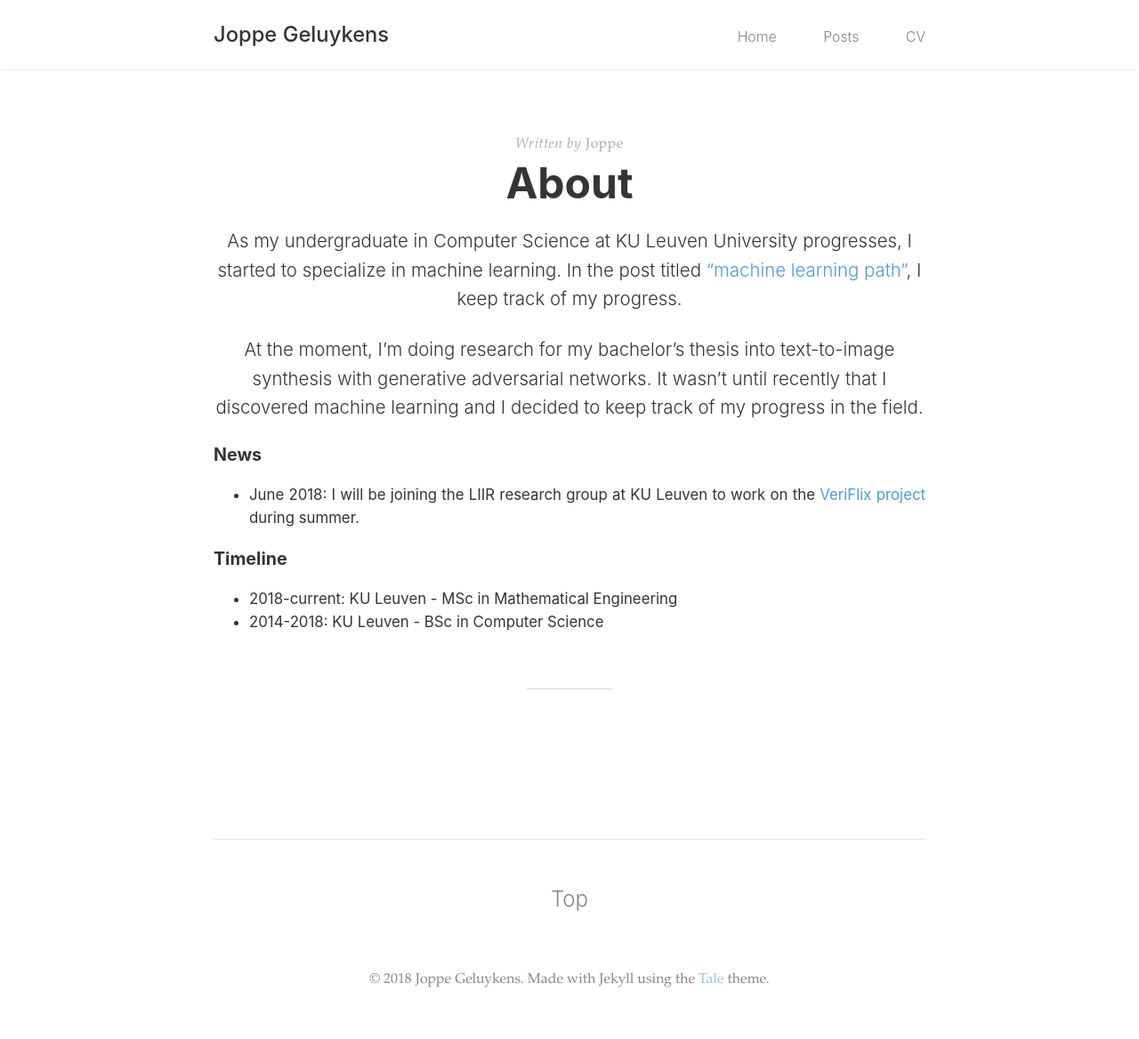
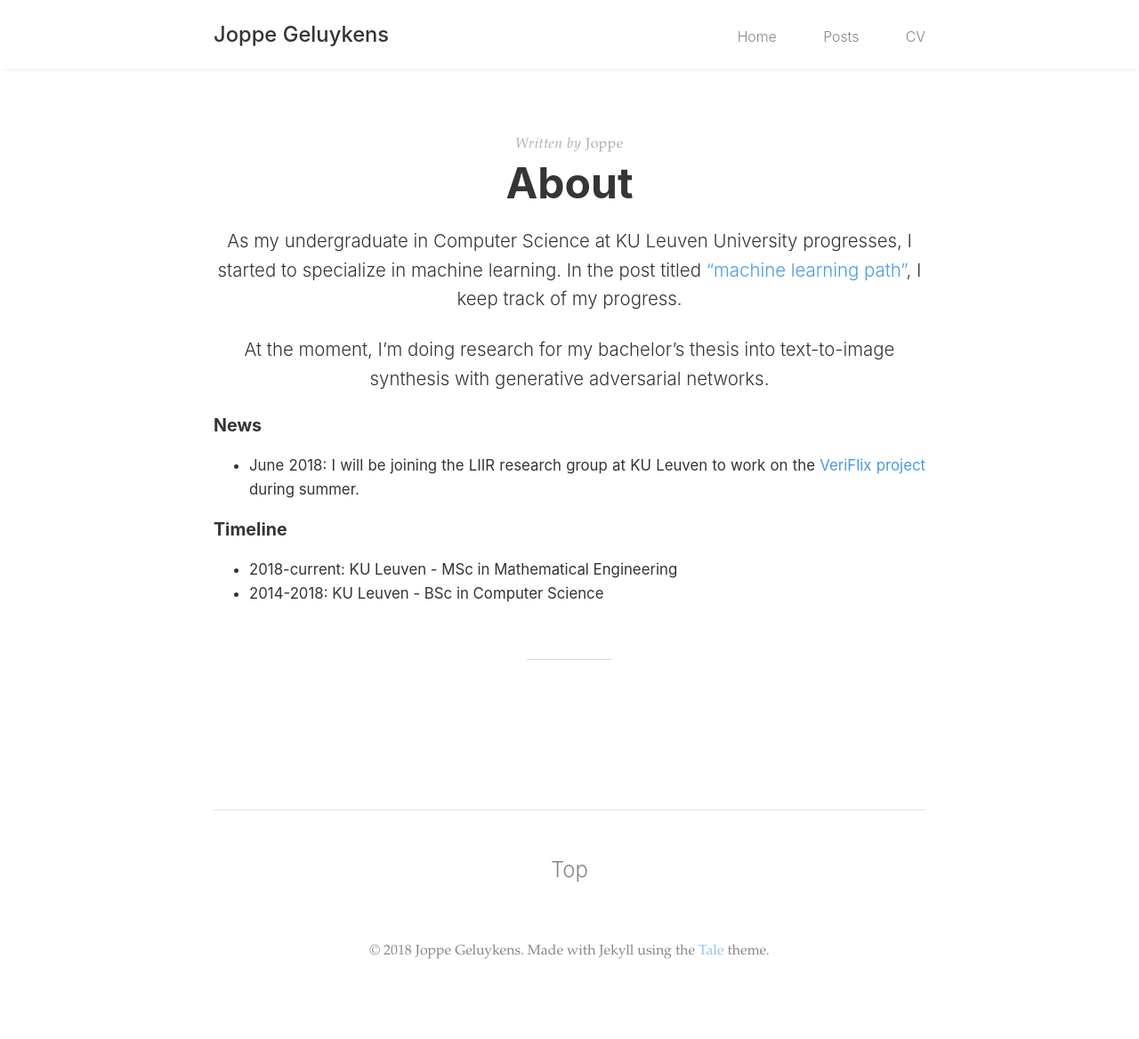
Before and after one commit to jppgks/blog, a Jekyll site: the page built from index.md, in a window 1280 px wide. Shown: the whole page at 89% size. Built offline with Jekyll 4.4.1, drawn with Linux system fonts in a browser that asks for light colours; after the commit the page ends 1135 px from its top, so only the background shows below that.

Commit message:
Update index.md

```diff
--- a/index.md
+++ b/index.md
@@ -11,7 +11,6 @@ In the post titled <a href="/machine-learning-path">“machine learning path”<
 </p>
 <p>
 At the moment, I’m doing research for my bachelor’s thesis into text-to-image synthesis with generative adversarial networks.
-It wasn’t until recently that I discovered machine learning and I decided to keep track of my progress in the field.
 </p>
 
 <h3>News</h3>
```
